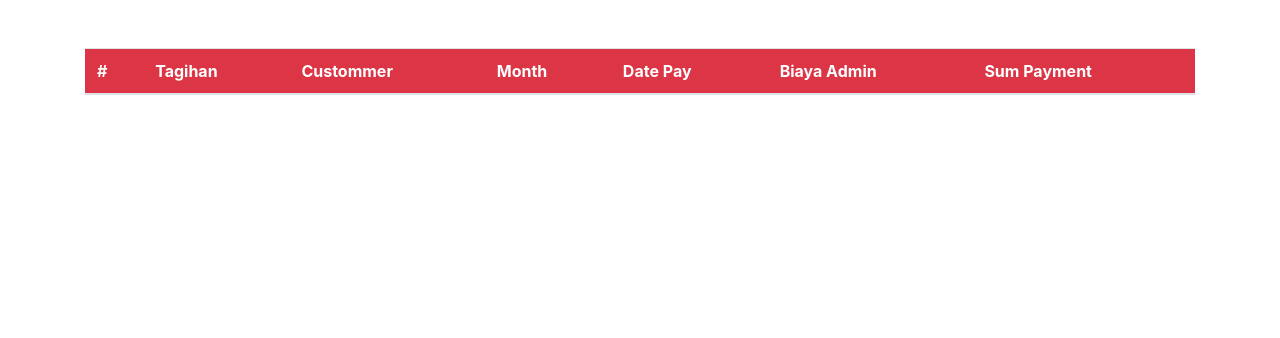
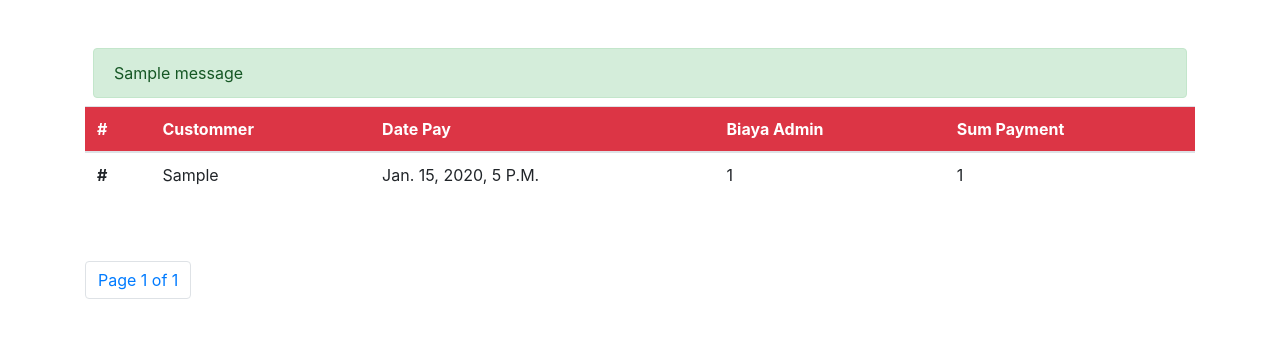
Before and after one commit to zulfikar-ditya/tugas-pkk, a Django app: page /staff/payment/list in a window 1280 px wide. Shown: the part 56-394 px from the top of the page. Run offline with Django 3.2, Linux system fonts and the light colour scheme; a user stored in the database is signed in; tables that the repository leaves empty hold one stand-in row (values such as "Sample post"); one stand-in notice (Sample message) is shown; lists and menus that the app fills with data are empty.

Commit message:
paginator, some changes

```diff
--- a/staff/views.py
+++ b/staff/views.py
@@ -3,6 +3,7 @@ from django.contrib.auth.decorators import login_required
 from django.contrib import messages
 from django.http import HttpResponseRedirect
 from django.urls import reverse
+from django.core.paginator import Paginator
 
 
 from my_app.views import dont_have_acces, notFound
@@ -76,8 +77,11 @@ def addUses(request, username):
 def powerUsedList(request):
     if request.user.is_staff or request.user.is_superuser:
         data = Uses.objects.all()
+        page = Paginator(data, 50)
+        pageNum = request.GET.get('page')
+        data_result = page.get_page(pageNum)
         return render(request, 'staff/power-used/list.html', {
-            'data': data,
+            'data': data_result,
         })
     else:
         return dont_have_acces(request)
@@ -127,7 +131,10 @@ def autoAddBill(request):
                 new.sum_meter = int(i.meter_end) - int(i.meter_start)
                 new.save()
         tagihan = Tagihan.objects.filter(status=False)
-        return render(request, 'staff/bill/list.html', {'tagihan': tagihan})
+        page = Paginator(tagihan, 50)
+        pageNum = request.GET.get('page')
+        data = page.get_page(pageNum)
+        return render(request, 'staff/bill/list.html', {'tagihan': data})
     else:
         return dont_have_acces(request)
 
@@ -151,6 +158,7 @@ def paymentConfirm(request, id):
             tagihan.status = True
             tagihan.save()
             new.save()
+            messages.success(request, 'Data Submited')
             return redirect('staff:paymentlist')
         return render(request, 'staff/payment/confirm.html', {
             'tagihan': tagihan,
@@ -165,6 +173,9 @@ def paymentConfirm(request, id):
 def paymentlist(request):
     if request.user.is_staff or request.user.is_superuser:
         data = PayMent.objects.all()
-        return render(request, 'staff/payment/list.html', {'data': data})
+        page = Paginator(data, 50)
+        pageNum = request.GET.get('page')
+        data_result = page.get_page(pageNum)
+        return render(request, 'staff/payment/list.html', {'data': data_result})
     else:
         return dont_have_acces(request)
--- a/templates/staff/payment/list.html
+++ b/templates/staff/payment/list.html
@@ -6,18 +6,49 @@
 
 {% block content %}
 <div class="container my-5">
+    {% if messages %}
+        {% for message in messages %}
+            <div class="alert {{ message.tags }} m-2" id="msg" role="alert">
+                {{ message }}
+            </div>
+        {% endfor %}
+    {% endif %}
     <div class="table-responsive table-hover">
         <table class="table text-capitalize">
             <thead class="bg-danger text-white">
                 <th scope="col">#</th>
-                <th scope="col">tagihan</th>
                 <th scope="col">custommer</th>
-                <th scope="col">month</th>
                 <th scope="col">date pay</th>
                 <th scope="col">biaya admin</th>
                 <th scope="col">sum payment</th>
             </thead>
+            <tbody>
+                {% for i in data %}
+                <tr>
+                    <th>#</th>
+                    <td>{{i.custommer}}</td>
+                    <td>{{i.date_pay}}</td>
+                    <td>{{i.biaya_admin}}</td>
+                    <td>{{i.sumPayment}}</td>
+                </tr>
+                {% endfor %}
+            </tbody>
         </table>
     </div>
 </div>
+<div class="container my-5">
+    <nav aria-label="Page navigation example">
+        <ul class="pagination ">
+            {% if data.has_previous %}
+            <li class="page-item"><a class="page-link" href="?page=1">&laquo; First</a></li>
+            <li class="page-item"><a class="page-link" href="?page={{data.previous_page_number}}">Previous</a></li>
+            {% endif %}
+            <li class="page-item"><span class="page-link"> Page {{data.number}} of {{data.paginator.num_pages}}</span></li>
+            {% if data.has_next %}
+            <li class="page-item"><a class="page-link" href="?page={{data.next_page_number}}">Next &raquo;</a></li>
+            <li class="page-item"><a class="page-link" href="?page={{data.paginator.num_pages}}">Last</a></li>
+            {% endif %}
+        </ul>
+    </nav>
+</div>
 {% endblock content %}
```
Also changed, not shown: my_app/admin.py (+11 -0 lines), templates/staff/bill/list.html (+15 -0 lines), templates/staff/power-used/list.html (+20 -5 lines).
